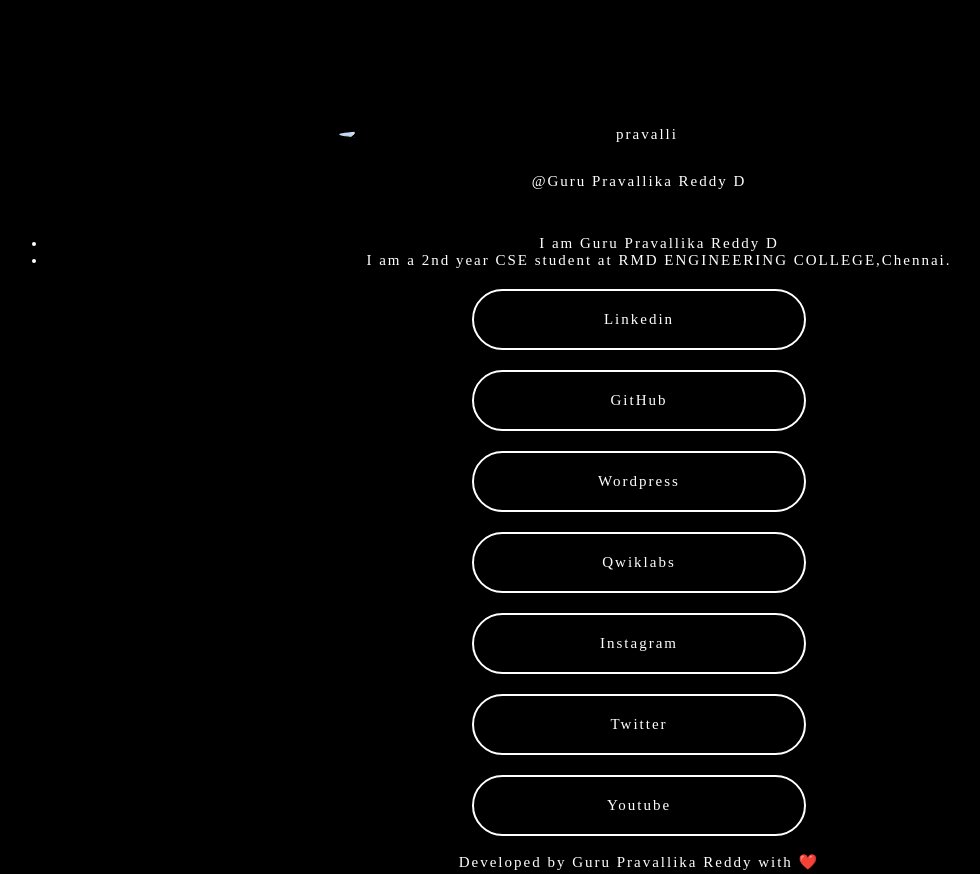
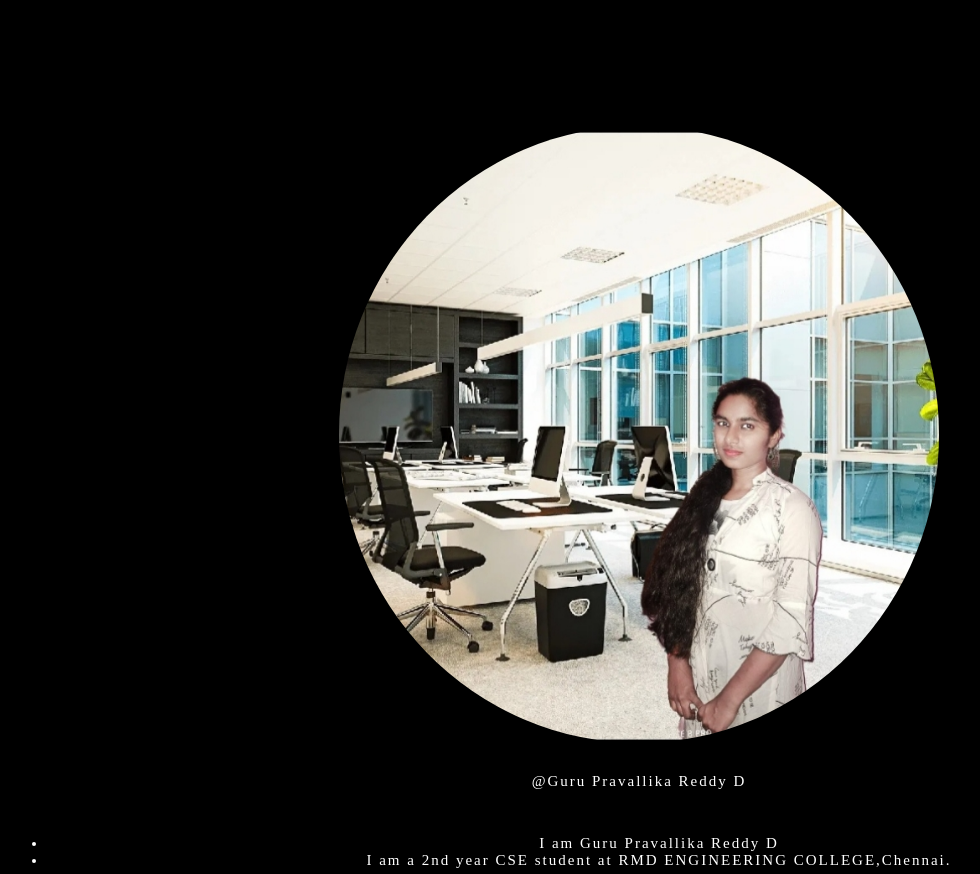
Before and after one commit to Pravalli21/Portfolio, a plain HTML site: page index.html in a window 1280 px wide. Shown: the top 874 px of the page, without its empty margins (1-981 px from the left). Drawn offline with Linux system fonts and the light colour scheme.

Commit message:
Update index.html

```diff
--- a/index.html
+++ b/index.html
@@ -9,7 +9,7 @@
 </head>
 <body>
     <center>
-    <img class="profile-pic" src="im.jpg" alt="pravalli">
+    <img class="profile-pic" src="pic.jpg" alt="pravalli">
     <div class="profile-name">@Guru Pravallika Reddy D</div>
     <ul>
         <li>I am Guru Pravallika Reddy D</li>
```
